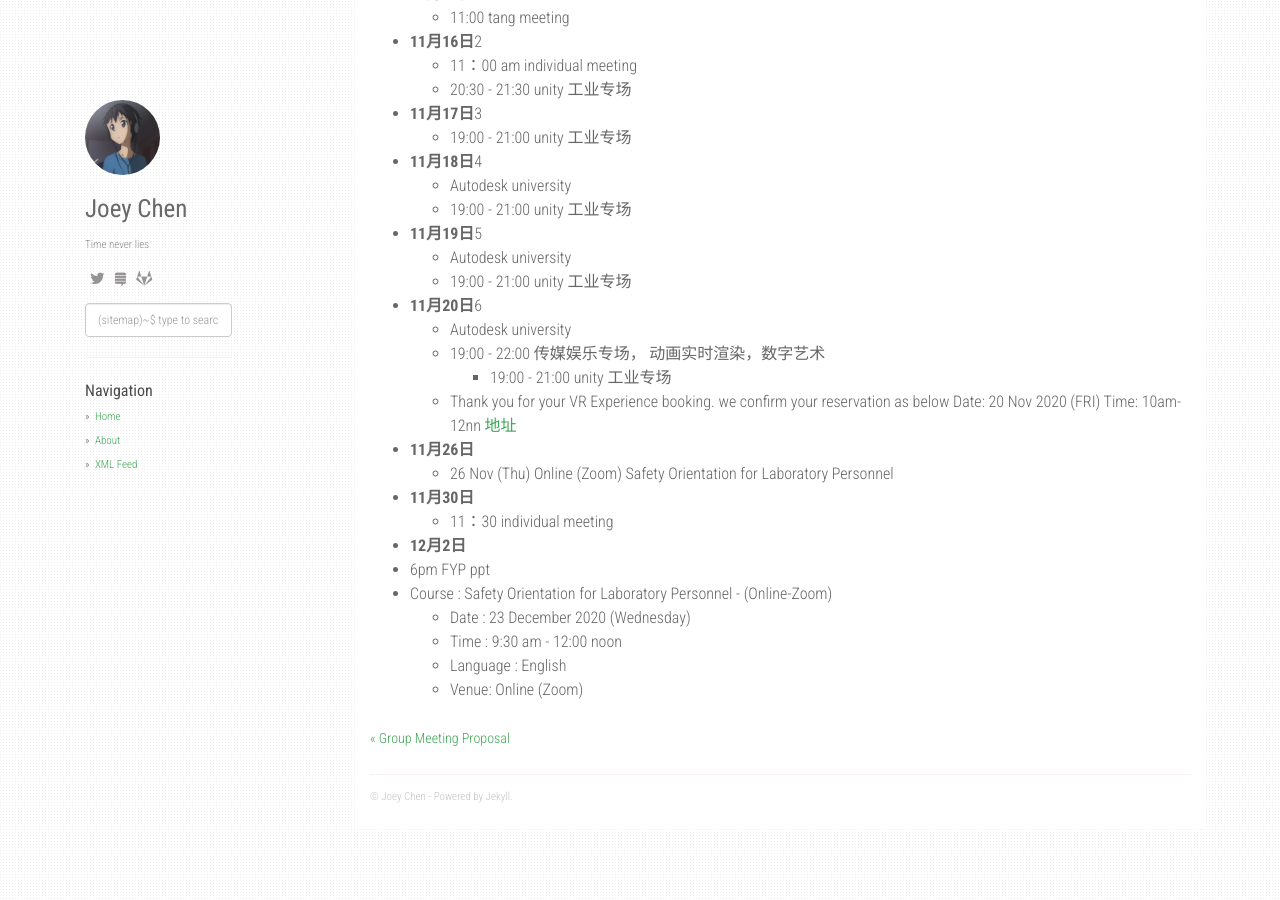
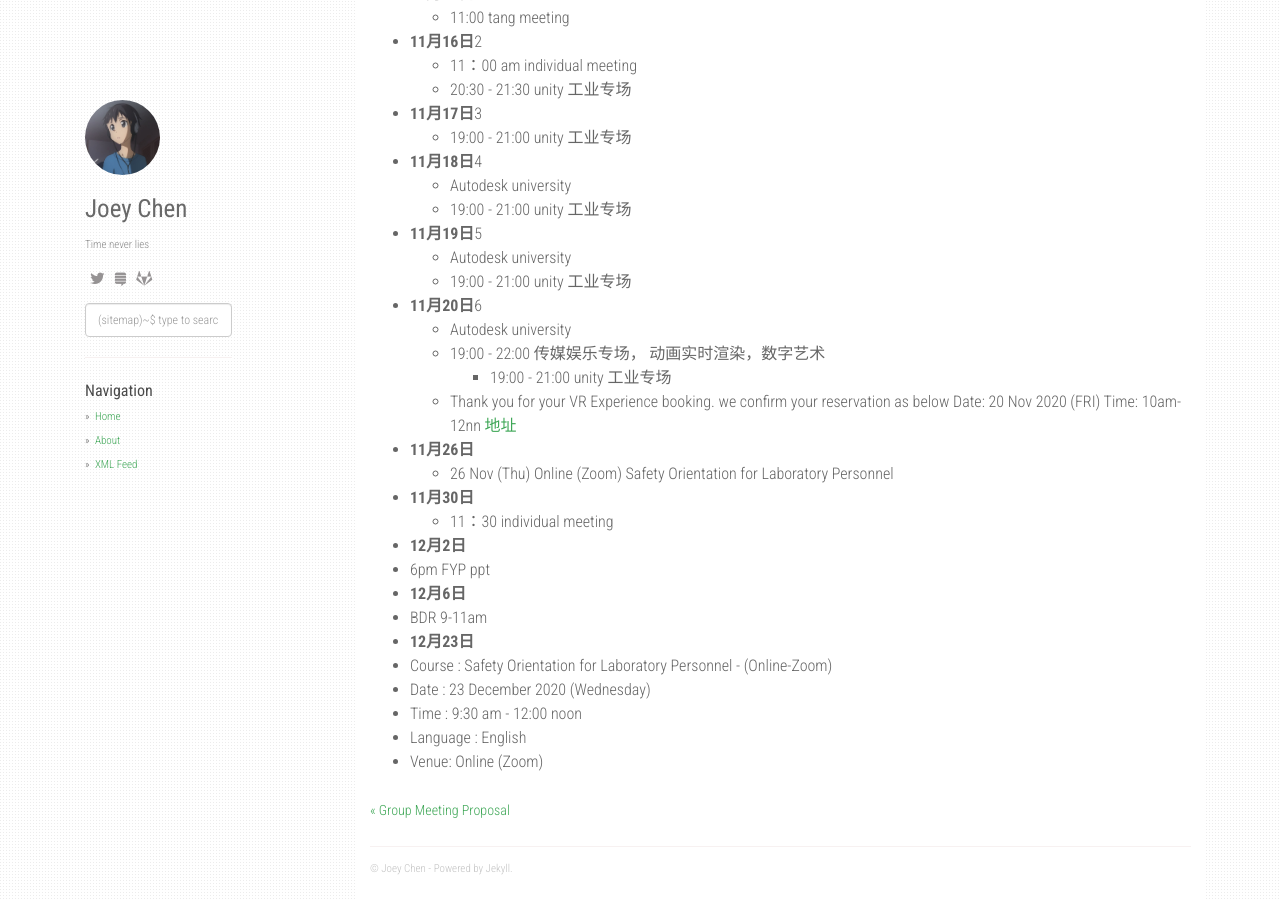
Before and after one commit to czy95/czy95.github.io, a Jekyll site: the page built from _posts/2024-10-29-工作日志和计划.md, in a window 1280 px wide and 900 px high, scrolled down 1322 px. Built offline with Jekyll 4.4.1, drawn with Linux system fonts in a browser that asks for light colours; nearby versions of some CDN libraries; our own code applies the rules of GitHub Pages for plain Markdown files.

Commit message:
Update 2024-10-29-工作日志和计划.md

```diff
--- a/_posts/2024-10-29-工作日志和计划.md
+++ b/_posts/2024-10-29-工作日志和计划.md
@@ -74,7 +74,10 @@
   - 11：30 individual meeting
  * **12月2日**
   - 6pm FYP ppt
-* Course    : Safety Orientation for Laboratory Personnel - (Online-Zoom)
+ * **12月6日**
+ -  BDR 9-11am
+ * **12月23日**
+  - Course    : Safety Orientation for Laboratory Personnel - (Online-Zoom)
   - Date      : 23 December 2020  (Wednesday)
   - Time      : 9:30 am - 12:00 noon
   - Language  : English
```
